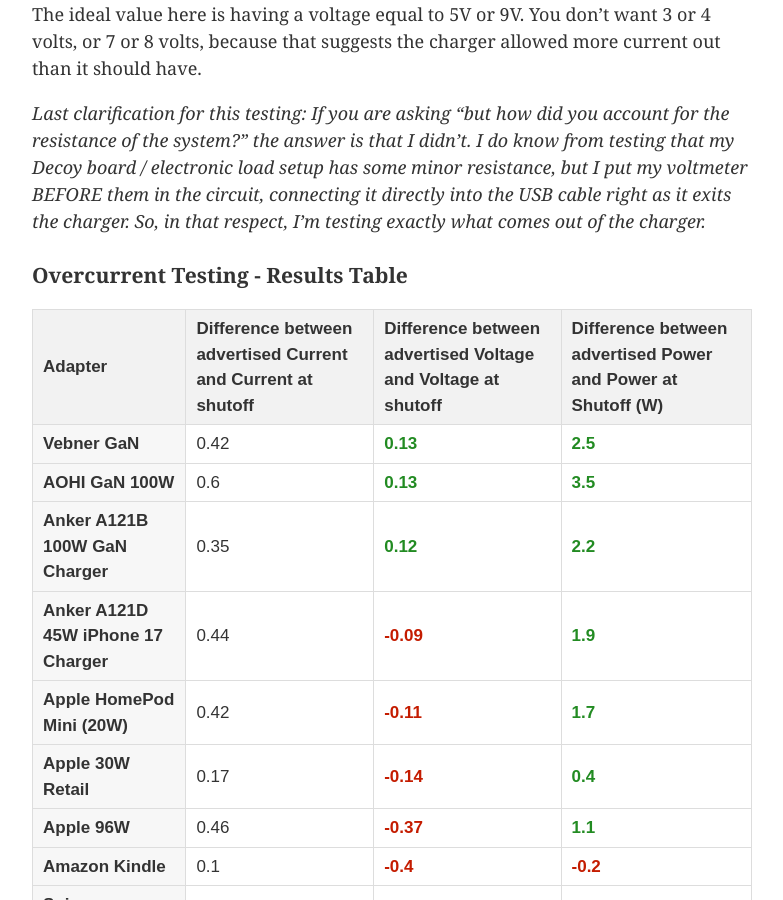
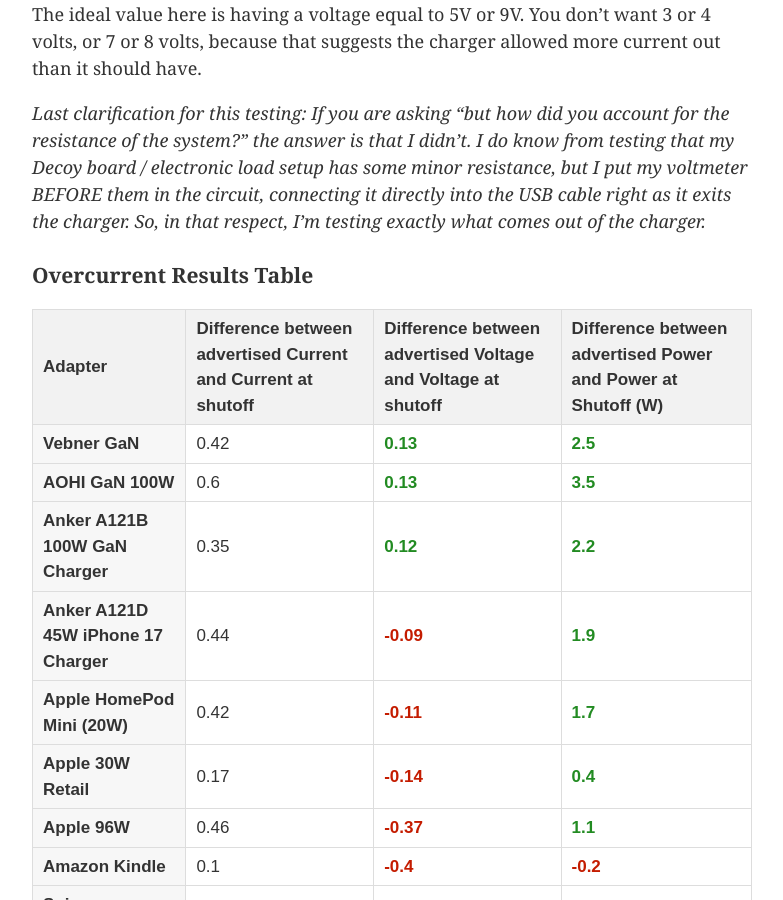
Before and after one commit to 0sps/sull1van.com, a Jekyll site: the page built from _posts/2026-01-19-a-dozen-chargers-in-the-lab.md, in a window 1280 px wide and 900 px high, scrolled down 9544 px. Shown: the whole window, without its empty margins (248-1031 px from the left). Built offline with Jekyll 4.4.1, drawn with Linux system fonts in a browser that asks for light colours.

Commit message:
Update 2026-01-19-a-dozen-chargers-in-the-lab.md

```diff
--- a/_posts/2026-01-19-a-dozen-chargers-in-the-lab.md
+++ b/_posts/2026-01-19-a-dozen-chargers-in-the-lab.md
@@ -1619,7 +1619,7 @@
 
 *Last clarification for this testing: If you are asking "but how did you account for the resistance of the system?" the answer is that I didn't. I do know from testing that my Decoy board / electronic load setup has some minor resistance, but I put my voltmeter BEFORE them in the circuit, connecting it directly into the USB cable right as it exits the charger. So, in that respect, I'm testing exactly what comes out of the charger.*
 
-### Overcurrent Testing - Results Table
+### Overcurrent Results Table
 <style>
   .overcurrent-table {
     border-collapse: collapse;
```
